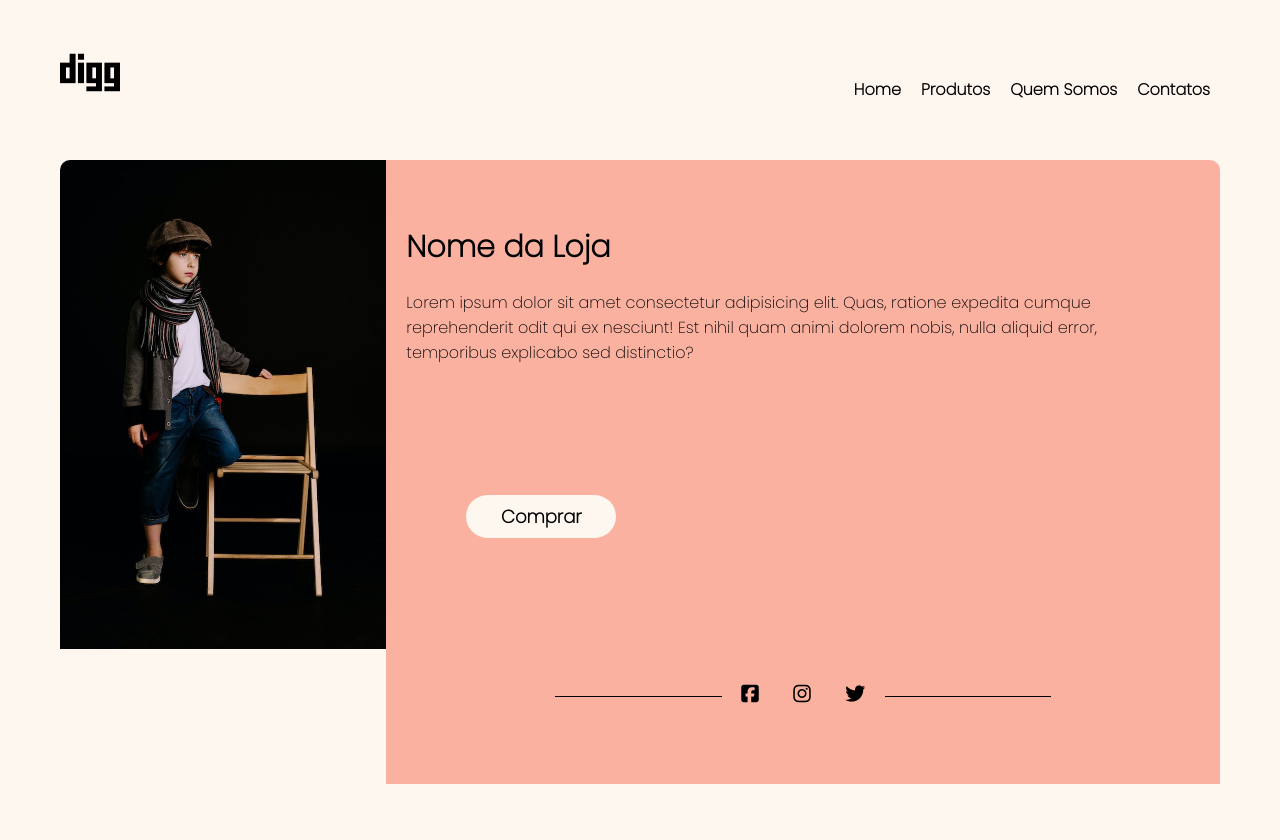
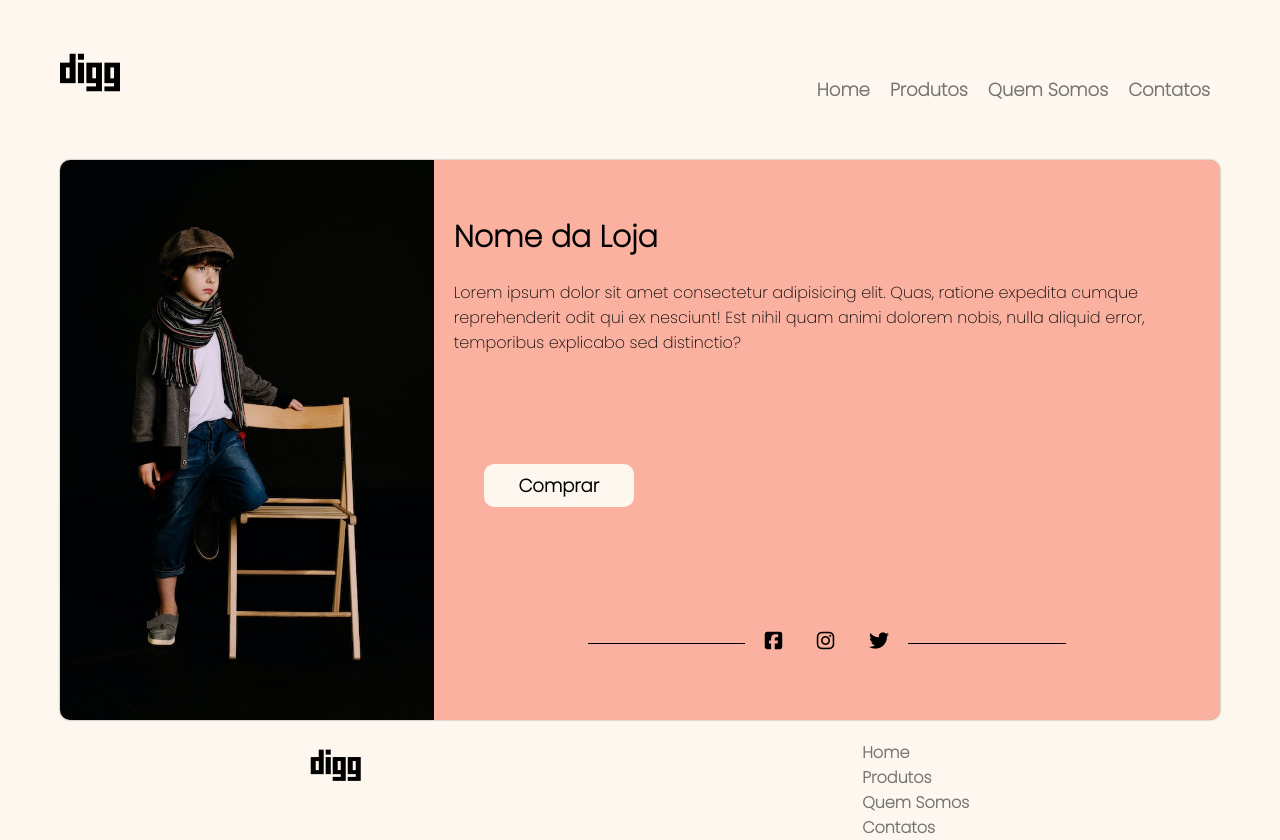
Before and after one commit to DiegoCavalcante1984/page_wellington, a plain HTML site: page index.html in a window 1280 px wide. Before the commit the page ends 800 px from the top, so only its background shows below. Drawn offline with Linux system fonts and the light colour scheme.

Commit message:
create menu style

```diff
--- a/index.html
+++ b/index.html
@@ -18,10 +18,10 @@
     </div>
     <nav>
       <ul>
-        <li><a href="http://">Home</a></li>
-        <li><a href="http://">Produtos</a></li>
-        <li><a href="http://">Quem Somos</a></li>
-        <li><a href="http://">Contatos</a></li>
+        <li><a href="#">Home</a></li>
+        <li><a href="#">Produtos</a></li>
+        <li><a href="#">Quem Somos</a></li>
+        <li><a href="#">Contatos</a></li>
       </ul>
 
     </nav>
@@ -44,7 +44,17 @@
         <i class="fa-brands fa-twitter"></i>
       </div>
     </section>
-  </section>
+    </section>
+    <footer class="footer">
+      <i class="fa-brands fa-digg"></i>
+      <ul>
+        <li><a href="#">Home</a></li>
+        <li><a href="#">Produtos</a></li>
+        <li><a href="#">Quem Somos</a></li>
+        <li><a href="#">Contatos</a></li>
+      </ul>
+    </footer>
+
 
   <script src="https://kit.fontawesome.com/fb7266145b.js" crossorigin="anonymous"></script>
 </body>
--- a/style.css
+++ b/style.css
@@ -22,13 +22,27 @@ html,body{
 .header ul{
   display: flex;
   list-style: none;
+
+
 }
 
 .header ul li a{
-  padding:10px;
-  color: #000;;
+  padding:5px 10px;
+  font-size:18px;
+  color: rgb(117, 115, 115);
   text-decoration: none;
-  font-weight:bold;
+  font-weight:bolder;
+  transition:600ms;
+}
+
+.header ul li a:hover{
+  color:#000;
+  transition:600ms;
+  background-color:#f7f2eb;
+  border-radius:10px;
+
+
+
 }
 .logo i{
   font-size:60px;
@@ -38,13 +52,18 @@ html,body{
 }
 .image{
   display: flex;
+  padding-bottom:20px;
+
 
 
 }
 .image img{
   width:400px;
-  height: 489px;
+  height:70vh;
   border-top-left-radius:10px;
+  border-bottom-left-radius:10px;
+  box-shadow:0px 0px 2px rgba(0, 0, 0, 0.509);
+
 
 }
 .content{
@@ -54,7 +73,10 @@ html,body{
   width:100vw;;
   background-color: #fab1a0;
   border-top-right-radius:10px;
-  height: 78vh;
+  border-bottom-right-radius:10px;
+  height: 70vh;
+  box-shadow:0px 0px 2px rgba(0, 0, 0, 0.448);
+
 
 }
 .content h1{
@@ -68,25 +90,25 @@ html,body{
   width:90%;
 }
 .btn{
-  margin-left:80px;
+  margin-left:50px;
 
 }
 .btn button{
   width:150px;
   padding:8px;
-  border-radius:50px;
+  border-radius:10px;
   font-size:18px;
   font-weight:bold;
   background-color:#FDF7EF;;
   border:none;
   cursor: pointer;
-  transition: 700ms;
+  transition: 800ms;
 
 }
 .btn button:hover{
-  transform: scale(1.08);
-  transition: 700ms;
-  background-color:#ff7675;;
+  transform: scale(1.06);
+  transition: 800ms;
+  background-color:#f68f8f;;
 }
 .social_media{
   text-align: center;
@@ -112,8 +134,21 @@ html,body{
   transition:600ms;
 }
 .footer{
+  display: flex;
+  justify-content: space-around;
   height:10vh;
+
 }
 .footer i{
-  font-size: 40px;
+  font-size: 50px;
 }
+.footer ul{
+  list-style: none;
+
+}
+.footer ul li a{
+  text-decoration: none;
+  color: rgb(117, 115, 115);
+  font-weight:bold;
+
+}
```
